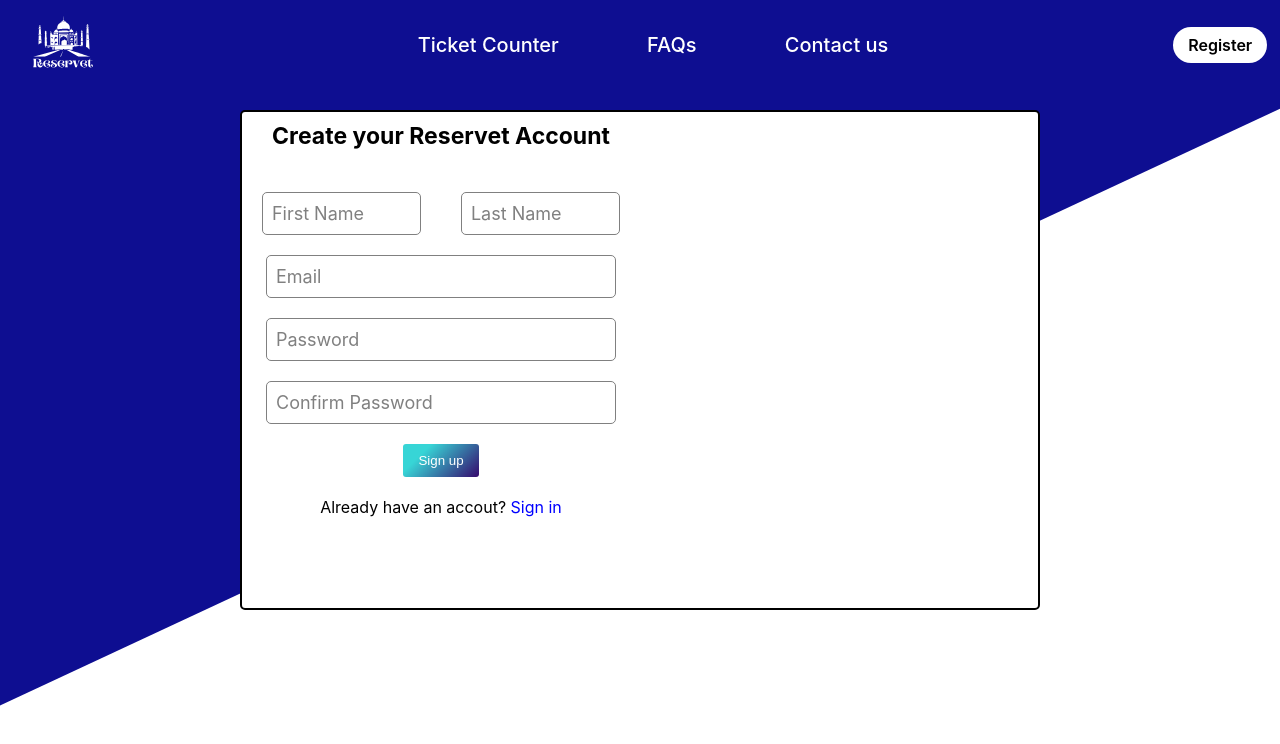
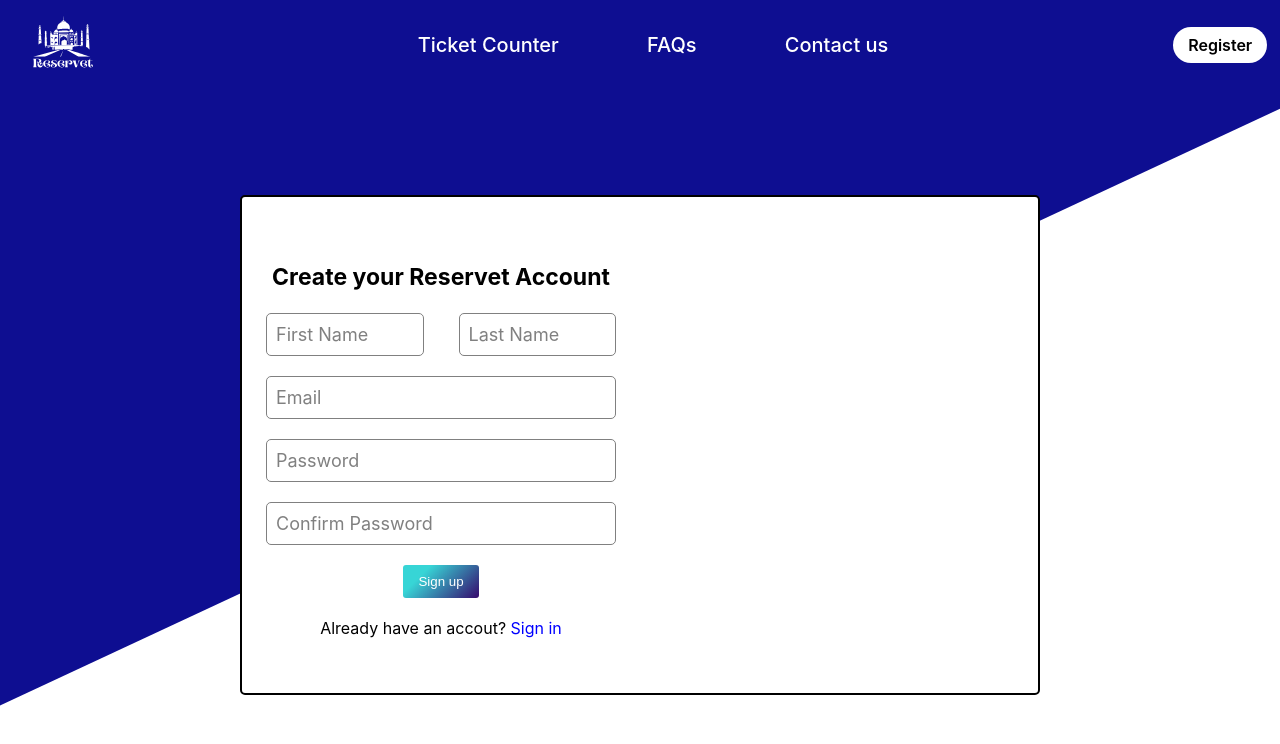
Before and after one commit to teamreservet/client, a React (Create React App) app: page /authenticate/register in a window 1280 px wide. Shown: the top 744 px of the page. Built offline with nearby package versions, Linux system fonts and the light colour scheme; no server answers.

Commit message:
shifted files to sign-up-log-in-page

```diff
--- a/src/components/signup/signup.component.jsx
+++ b/src/components/signup/signup.component.jsx
@@ -1,36 +1,36 @@
-import { useState, useContext } from "react";
-import { useNavigate } from "react-router-dom";
+import { useState, useContext } from 'react';
+import { useNavigate } from 'react-router-dom';
 
-import FormInput from "../form-input/form-input.component";
-import CustomButtom from "../custom-button/custom-button.component";
-import Loader from "../loader/loader.component";
+import FormInput from '../form-input/form-input.component';
+import CustomButtom from '../custom-button/custom-button.component';
+import Loader from '../loader/loader.component';
 
 import {
   auth,
   createUserWithEmailAndPassword,
-  createUserProfile,
-} from "../../firebase/firebase.utils";
+  createUserProfile
+} from '../../firebase/firebase.utils';
 
-import { serverBaseUrlContext } from "../../contexts";
+import { serverBaseUrlContext } from '../../contexts';
 
-import "./signup.styles.scss";
+import './signup.styles.scss';
 
 const SignUp = () => {
   const serverBaseUrl = useContext(serverBaseUrlContext);
   const navigate = useNavigate();
   const [showLoader, setShowLoader] = useState(false);
   const [formData, setFormData] = useState({
-    firstName: "",
-    lastName: "",
-    email: "",
-    password: "",
-    confirmPassword: "",
+    firstName: '',
+    lastName: '',
+    email: '',
+    password: '',
+    confirmPassword: ''
   });
-  const handleChange = (e) => {
+  const handleChange = e => {
     const { name, value } = e.target;
     setFormData({ ...formData, [name]: value });
   };
-  const handleSubmit = async (e) => {
+  const handleSubmit = async e => {
     e.preventDefault();
     setShowLoader(true);
     if (formData.password !== formData.confirmPassword) {
@@ -46,42 +46,40 @@ const SignUp = () => {
     );
 
     await createUserProfile(serverBaseUrl, user, {
-      displayName: `${firstName} ${lastName}`,
+      displayName: `${firstName} ${lastName}`
     });
     setShowLoader(false);
 
     setFormData({
-      firstName: "",
-      lastName: "",
-      email: "",
-      password: "",
-      confirmPassword: "",
+      firstName: '',
+      lastName: '',
+      email: '',
+      password: '',
+      confirmPassword: ''
     });
   };
 
   return (
-    <div className="registration-form">
+    <div className='registration-form'>
       {showLoader ? <Loader /> : null}
-      <div className="signup-box">
-        <div className="signup-box-left">
-          <div className="signup-title">
+      <div className='signup-title'>
         <h1>Create your Reservet Account</h1>
       </div>
-          <div className="form-container">
+      <div className='form-container'>
         <form onSubmit={handleSubmit}>
-              <div className="user-name">
+          <div className='user-name'>
             <FormInput
-                  name="firstName"
-                  type="text"
-                  label="First Name"
+              name='firstName'
+              type='text'
+              label='First Name'
               value={formData.firstName}
               onChange={handleChange}
               required
             />
             <FormInput
-                  name="lastName"
-                  type="text"
-                  label="Last Name"
+              name='lastName'
+              type='text'
+              label='Last Name'
               value={formData.lastName}
               onChange={handleChange}
               required
@@ -89,25 +87,25 @@ const SignUp = () => {
           </div>
 
           <FormInput
-                name="email"
-                type="text"
-                label="Email"
+            name='email'
+            type='text'
+            label='Email'
             value={formData.email}
             onChange={handleChange}
             required
           />
           <FormInput
-                name="password"
-                type="password"
-                label="Password"
+            name='password'
+            type='password'
+            label='Password'
             value={formData.password}
             onChange={handleChange}
             required
           />
           <FormInput
-                name="confirmPassword"
-                type="password"
-                label="Confirm Password"
+            name='confirmPassword'
+            type='password'
+            label='Confirm Password'
             value={formData.confirmPassword}
             onChange={handleChange}
             required
@@ -115,11 +113,9 @@ const SignUp = () => {
           <CustomButtom>Sign up</CustomButtom>
         </form>
       </div>
-          <div className="to-log-in">
-            Already have an accout?{" "}
-            <span onClick={() => navigate("/authenticate/login")}>Sign in</span>
-          </div>
-        </div>
+      <div className='to-log-in'>
+        Already have an accout?{' '}
+        <span onClick={() => navigate('/authenticate/login')}>Sign in</span>
       </div>
     </div>
   );
--- a/src/components/signup/signup.styles.scss
+++ b/src/components/signup/signup.styles.scss
@@ -1,25 +1,12 @@
 .registration-form {
-  display: flex;
-  flex-direction: column;
   width: 100%;
-  .signup-box
-  {
-
-    border: 2px;
-    border-style: solid;
-    width: 800px;
-    height: 500px;
-    margin: auto;
-    background-color: white;
-    border-radius: 5px;
-    box-shadow: 0px;
-    .signup-box-left {
-      width: 50%;
+  height: 100%;
   display: flex;
   flex-direction: column;
   align-items: center;
+  justify-content: center;
+
   .signup-title {
-
     border-style: hidden;
     bottom: 10px;
     border-radius: 10px;
@@ -33,13 +20,10 @@
       font-size: 23px;
       align-items: center;
     }
-
   }
-
 
   .form-container {
     width: 100%;
-         // margin: auto;
     display: flex;
     justify-content: center;
     border-radius: 20px;
@@ -53,10 +37,11 @@
       .user-name {
         display: flex;
         justify-content: space-between;
+        max-width: 350px;
+        margin: auto;
+        .input-group {
+          width: 45%;
           margin: 0px;
-             .input-group {
-               width: 40%;
-               margin-bottom: 0px;
         }
       }
     }
@@ -75,5 +60,3 @@
     }
   }
 }
-  }
-}
--- a/src/pages/sign-up-log-in-page/sign-up-log-in-page.styles.scss
+++ b/src/pages/sign-up-log-in-page/sign-up-log-in-page.styles.scss
@@ -1,5 +1,6 @@
 .sign-up-and-log-in-page {
   display: flex;
+  height: calc(100vh - 90px);
   flex-direction: column;
   text-align: center;
 
@@ -21,8 +22,15 @@
   .container {
     display: flex;
     flex-direction: row;
-    width: 100vw;
-    margin-top: 20px;
+    flex-direction: column;
+    border: 2px;
+    border-style: solid;
+    width: 800px;
+    height: 500px;
+    margin: auto;
+    background-color: white;
+    border-radius: 5px;
+    box-shadow: 0px;
 
     .left-quote {
       width: 50%;
@@ -34,9 +42,11 @@
       }
     }
     .authentication {
-      width: 100%;
-      text-align: center;
-      margin: auto;
+      width: 50%;
+      height: 100%;
+      display: flex;
+      flex-direction: column;
+      align-items: center;
     }
   }
 }
```
Lines whose indentation alone changed are shown as unchanged.
